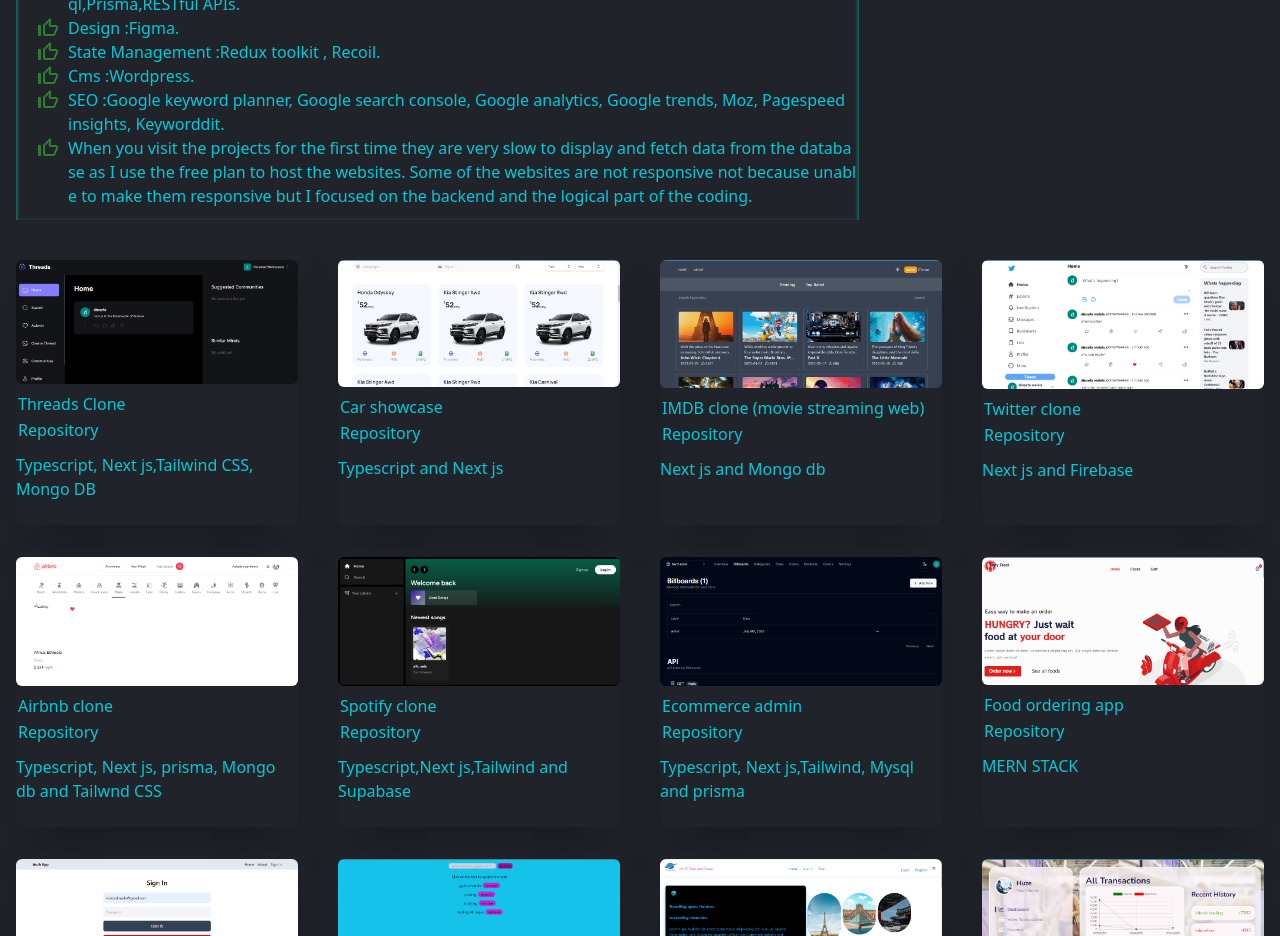
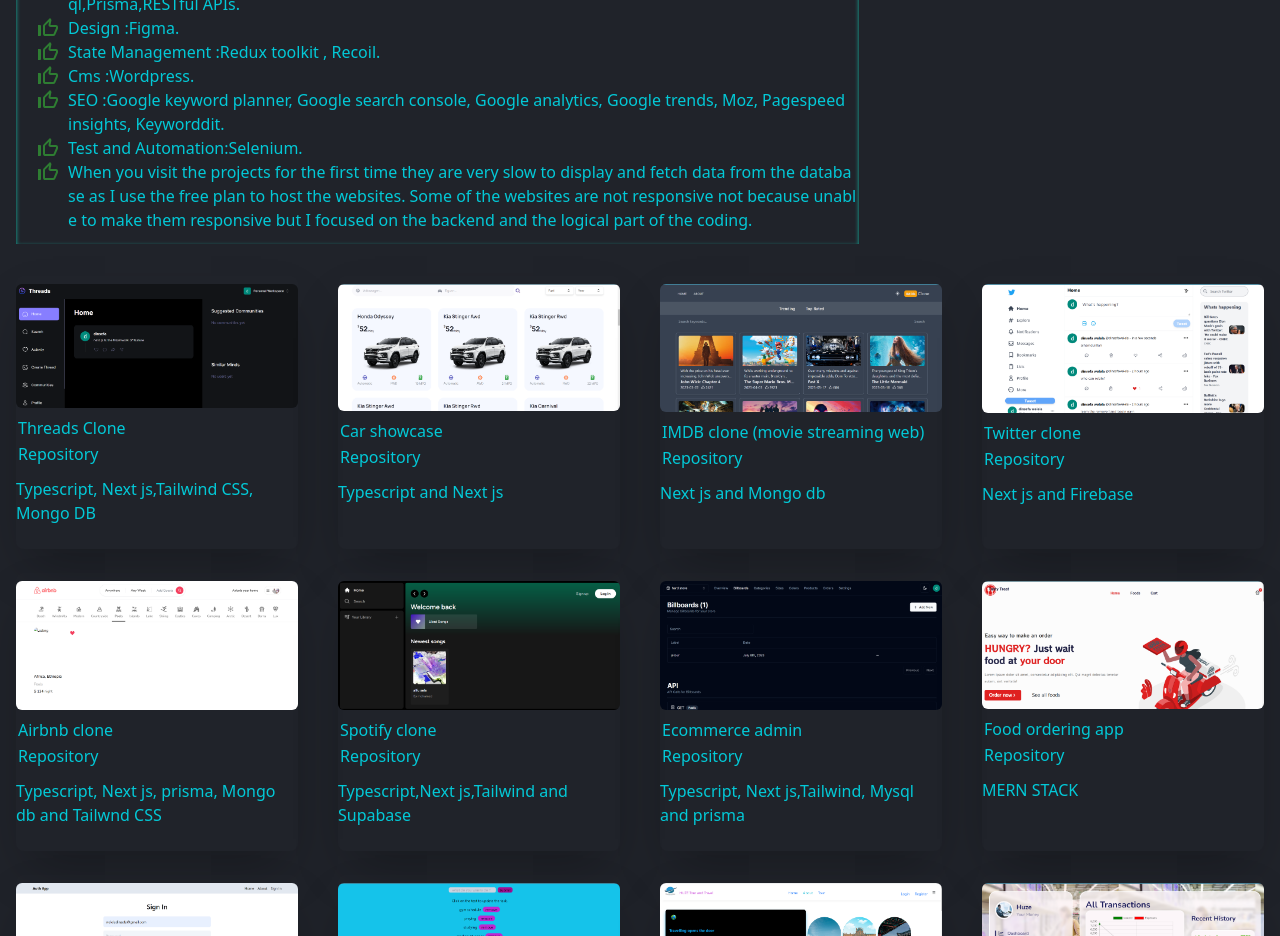
Before and after one commit to huuzey/huze-portfolio, a React (Create React App) app: page / in a window 1280 px wide. Shown: the part 980-1916 px from the top of the page. Built offline with nearby package versions, Linux system fonts and the light colour scheme.

Commit message:
selenium

```diff
--- a/src/components/Container.jsx
+++ b/src/components/Container.jsx
@@ -76,6 +76,10 @@ const Container = () => {
             SEO :Google keyword planner, Google search console, Google
             analytics, Google trends, Moz, Pagespeed insights, Keyworddit.
           </p>
+          <p className="flex self-start ml-5 gap-2">
+            <ThumbUpOffAltIcon color="success" />
+            Test and Automation:Selenium.
+          </p>
           <p className="flex self-start ml-5 gap-2 sm:break-all mb-3 ">
             <ThumbUpOffAltIcon color="success" />
             When you visit the projects for the first time they are very slow to
```
